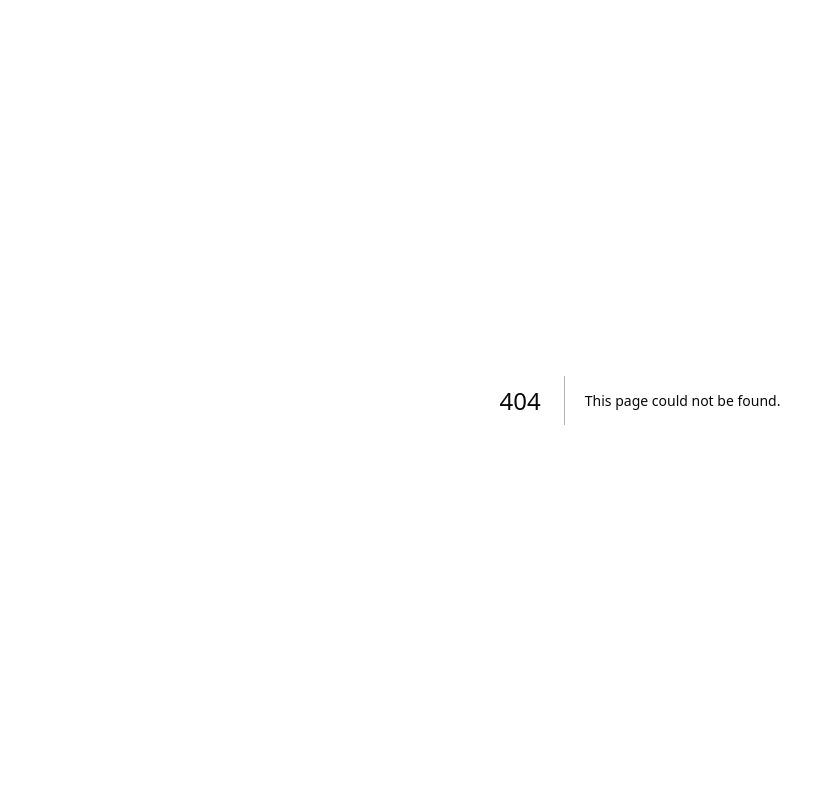
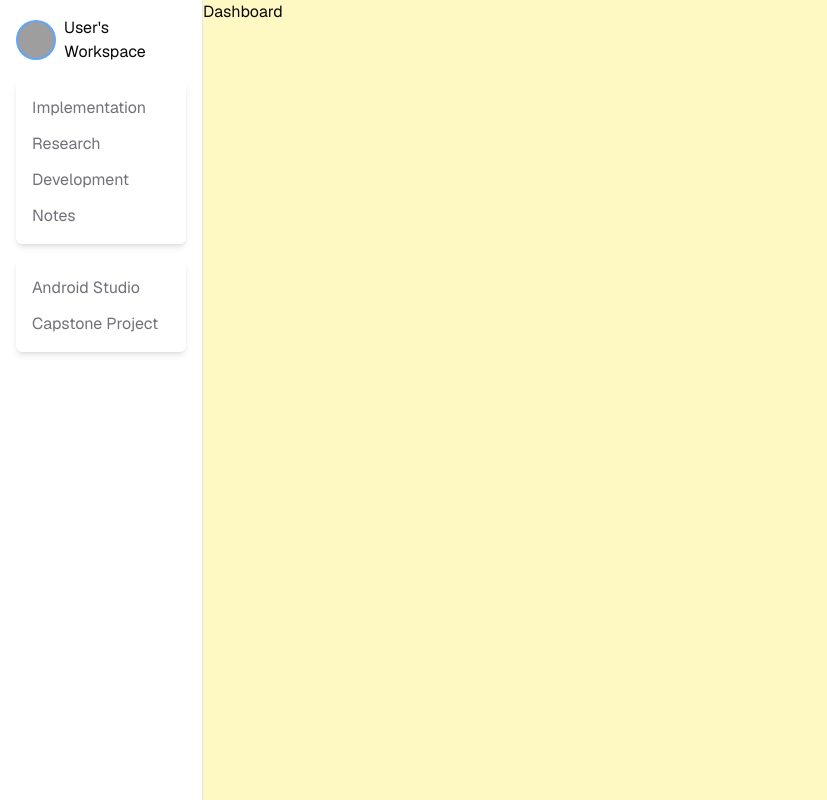
Before and after one commit to Mayuree24/InstaNotes, a Next.js app: page /dashboard in a window 1280 px wide. Before the commit this address had no page. Shown: the whole page, without its empty margins (0-827 px from the left). Built offline with nearby package versions, Linux system fonts and the light colour scheme; grey boxes are pictures that could not be loaded.

Commit message:
layout and styling started

```diff
--- /dev/null
+++ b/app/dashboard/layout.tsx
@@ -0,0 +1,27 @@
+import React from 'react'
+import {
+	ResizableHandle,
+	ResizablePanel,
+	ResizablePanelGroup,
+} from '@/components/ui/resizable'
+import Sidebar from '@/components/Sidebar'
+
+function DashboardLayout({ children }: { children: React.ReactNode }) {
+	return (
+		<main className="h-dvh w-screen">
+			<ResizablePanelGroup className="" direction="horizontal">
+				<ResizablePanel defaultSize={15}>
+					<div className="h-full">
+						<Sidebar />
+					</div>
+				</ResizablePanel>
+				<ResizableHandle />
+				<ResizablePanel defaultSize={80}>
+					<div className="bg-yellow-100 h-full">{children}</div>
+				</ResizablePanel>
+			</ResizablePanelGroup>
+		</main>
+	)
+}
+
+export default DashboardLayout
--- /dev/null
+++ b/app/dashboard/page.tsx
@@ -0,0 +1,7 @@
+import React from 'react'
+
+function Dashboard() {
+	return <div>Dashboard</div>
+}
+
+export default Dashboard
--- /dev/null
+++ b/components/Sidebar.tsx
@@ -0,0 +1,29 @@
+import Link from "next/link";
+import React from "react";
+
+function Sidebar() {
+  return (
+    <div className="flex flex-col justify-start gap-4 px-4 py-4">
+      <div className="flex items-center gap-2">
+        <img
+          src="https://www.sabre.com/wp/wp-content/uploads/garry-wiseman-022222.jpg"
+          alt="avatar img"
+          className="h-10 w-10 rounded-full bg-blue-400 object-cover p-[2px]"
+        />
+        <p>User's Workspace</p>
+      </div>
+      <div className="flex flex-col gap-3 rounded-md bg-white px-2 py-4 text-zinc-500 shadow-md animate-in *:rounded-md *:px-2 *:transition-colors hover:*:bg-zinc-400 hover:*:text-white">
+        <Link href="/note/noteId">Implementation</Link>
+        <Link href="/note/noteId">Research</Link>
+        <Link href="/note/noteId">Development</Link>
+        <Link href="/note/noteId">Notes</Link>
+      </div>
+      <div className="flex flex-col gap-3 rounded-md bg-white px-2 py-4 text-zinc-500 shadow-md animate-in *:rounded-md *:px-2 *:transition-colors hover:*:bg-zinc-400 hover:*:text-white">
+        <Link href="/note/noteId">Android Studio</Link>
+        <Link href="/note/noteId">Capstone Project</Link>
+      </div>
+    </div>
+  );
+}
+
+export default Sidebar;
--- /dev/null
+++ b/components/ui/resizable.tsx
@@ -0,0 +1,45 @@
+"use client"
+
+import { DragHandleDots2Icon } from "@radix-ui/react-icons"
+import * as ResizablePrimitive from "react-resizable-panels"
+
+import { cn } from "@/lib/utils"
+
+const ResizablePanelGroup = ({
+  className,
+  ...props
+}: React.ComponentProps<typeof ResizablePrimitive.PanelGroup>) => (
+  <ResizablePrimitive.PanelGroup
+    className={cn(
+      "flex h-full w-full data-[panel-group-direction=vertical]:flex-col",
+      className
+    )}
+    {...props}
+  />
+)
+
+const ResizablePanel = ResizablePrimitive.Panel
+
+const ResizableHandle = ({
+  withHandle,
+  className,
+  ...props
+}: React.ComponentProps<typeof ResizablePrimitive.PanelResizeHandle> & {
+  withHandle?: boolean
+}) => (
+  <ResizablePrimitive.PanelResizeHandle
+    className={cn(
+      "relative flex w-px items-center justify-center bg-border after:absolute after:inset-y-0 after:left-1/2 after:w-1 after:-translate-x-1/2 focus-visible:outline-none focus-visible:ring-1 focus-visible:ring-ring focus-visible:ring-offset-1 data-[panel-group-direction=vertical]:h-px data-[panel-group-direction=vertical]:w-full data-[panel-group-direction=vertical]:after:left-0 data-[panel-group-direction=vertical]:after:h-1 data-[panel-group-direction=vertical]:after:w-full data-[panel-group-direction=vertical]:after:-translate-y-1/2 data-[panel-group-direction=vertical]:after:translate-x-0 [&[data-panel-group-direction=vertical]>div]:rotate-90",
+      className
+    )}
+    {...props}
+  >
+    {withHandle && (
+      <div className="z-10 flex h-4 w-3 items-center justify-center rounded-sm border bg-border">
+        <DragHandleDots2Icon className="h-2.5 w-2.5" />
+      </div>
+    )}
+  </ResizablePrimitive.PanelResizeHandle>
+)
+
+export { ResizablePanelGroup, ResizablePanel, ResizableHandle }
```
Also changed, not shown: package.json (+7 -3 lines), 2 other files (tests, documents, lock files or other folders).
